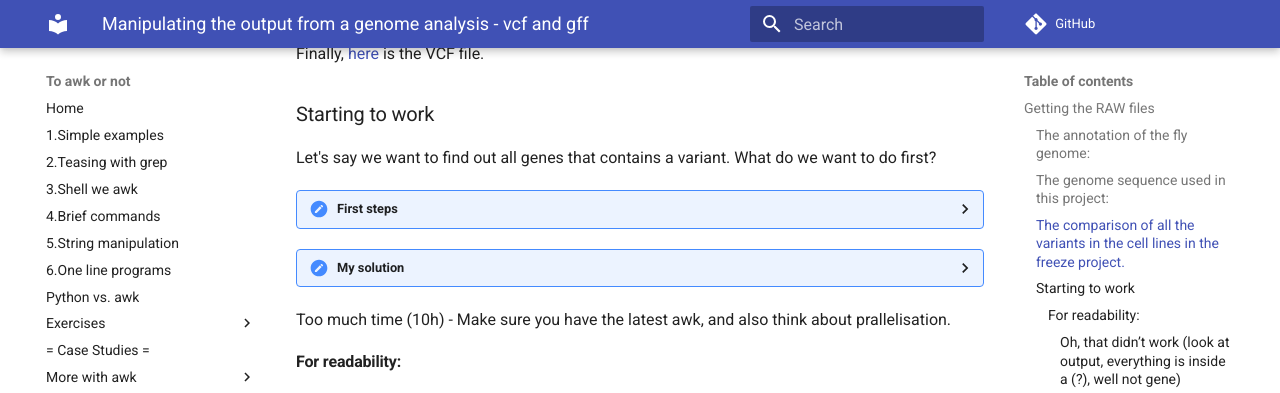
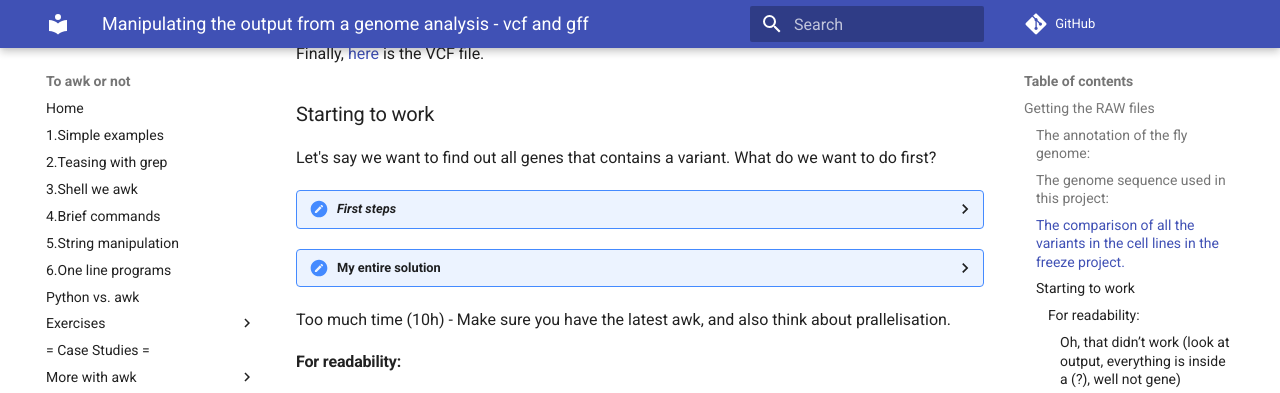
Before and after one commit to pmitev/to-awk-or-not, an MkDocs documentation site: the page built from docs/Case_studies/manipulating_vcf.md, in a window 1280 px wide and 900 px high, scrolled down 601 px. Shown: the top 393 px of the window. Built offline with MkDocs 1.6.1 and Material for MkDocs 9.7.7, drawn with Linux system fonts in a browser that asks for light colours; comment, search, counter and statistics services are not loaded; some of the changed lines change nothing that is shown.

Commit message:
Update manipulating_vcf.md

```diff
--- a/docs/Case_studies/manipulating_vcf.md
+++ b/docs/Case_studies/manipulating_vcf.md
@@ -12,18 +12,20 @@
 ### The comparison of all the variants in the cell lines in the freeze project.
 Finally, [here](http://dgrp2.gnets.ncsu.edu/data.html "dgrp2.vcf") is the VCF file.
 
-
 ### Starting to work
 Let's say we want to find out all genes that contains a variant. What do we want to do first?
 
-<details><summary>First steps</summary>
+<details><summary><i>First steps</i></summary>
 <p>
 </p>
 </details>
 
-<details><summary>My solution</summary>
+<details><summary><b>My entire solution</b></summary>
 <p>
-cat dgrp2.vcf | grep -v "#" | awk 'function abs(x){return ((x < 0.0) ? -x : x)} {if (length($4)>1||length($5)>1){a="INDEL";b=length($4)-length($5);cnt[b]+=1;} else {a="SNP";b="-";} printf("%s\t%s\t%s\t%s\t%s\t%s\n", $1, $2, a, b, $4, $5) > "indels_dgrp2";}END{for (x in cnt){print x,cnt[x] > "distr_dgrp2"}}' & awk 'FNR==NR{a[$1,$2]="T"; next}{ hits=0; for(N=$4; N<=$5; N++) { if (a[$1,N] == "T") {hits+=1}} if (hits>0) {print hits "\t" $0 > "haveSNPINDEL.gff"} else {print $0 > "noSNPINDEL.gff"}}' indels_dgrp2 Drosophila_melanogaster.BDGP6.28.101.chr.gff3 &`
+Note that some things here are redundant and possibly not the best solution. Try to make your own!
+
+`cat dgrp2.vcf | grep -v "#" | awk 'function abs(x){return ((x < 0.0) ? -x : x)} {if (length($4)>1||length($5)>1){a="INDEL";b=length($4)-length($5);cnt[b]+=1;} else {a="SNP";b="-";} printf("%s\t%s\t%s\t%s\t%s\t%s\n", $1, $2, a, b, $4, $5) > "indels_dgrp2";}END{for (x in cnt){print x,cnt[x] > "distr_dgrp2"}}' & awk 'FNR==NR{a[$1,$2]="T"; next}{ hits=0; for(N=$4; N<=$5; N++) { if (a[$1,N] == "T") {hits+=1}} if (hits>0) {print hits "\t" $0 > "haveSNPINDEL.gff"} else {print $0 > "noSNPINDEL.gff"}}' indels_dgrp2 Drosophila_melanogaster.BDGP6.28.101.chr.gff3 &`
+
 </p>
 </details>
 
```
